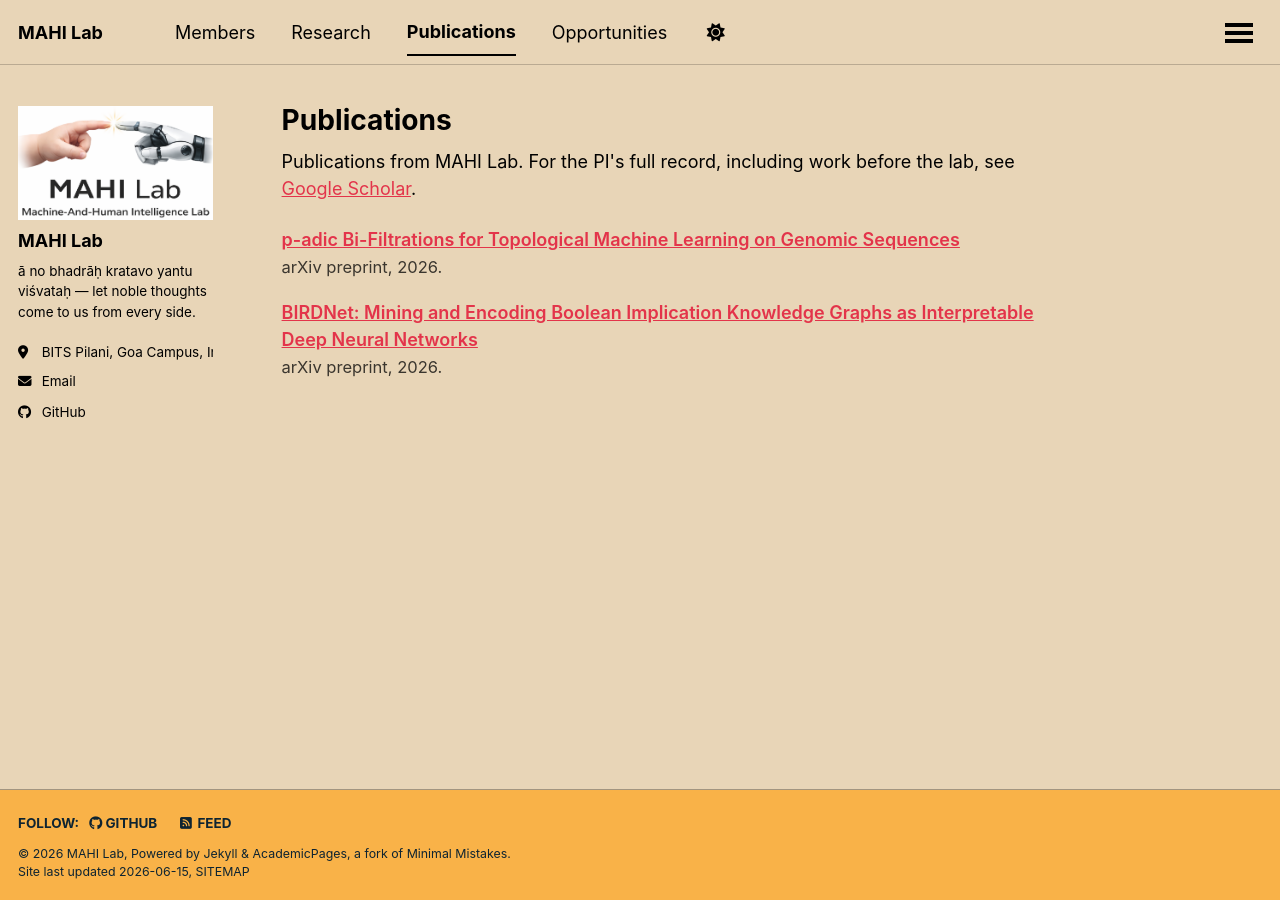
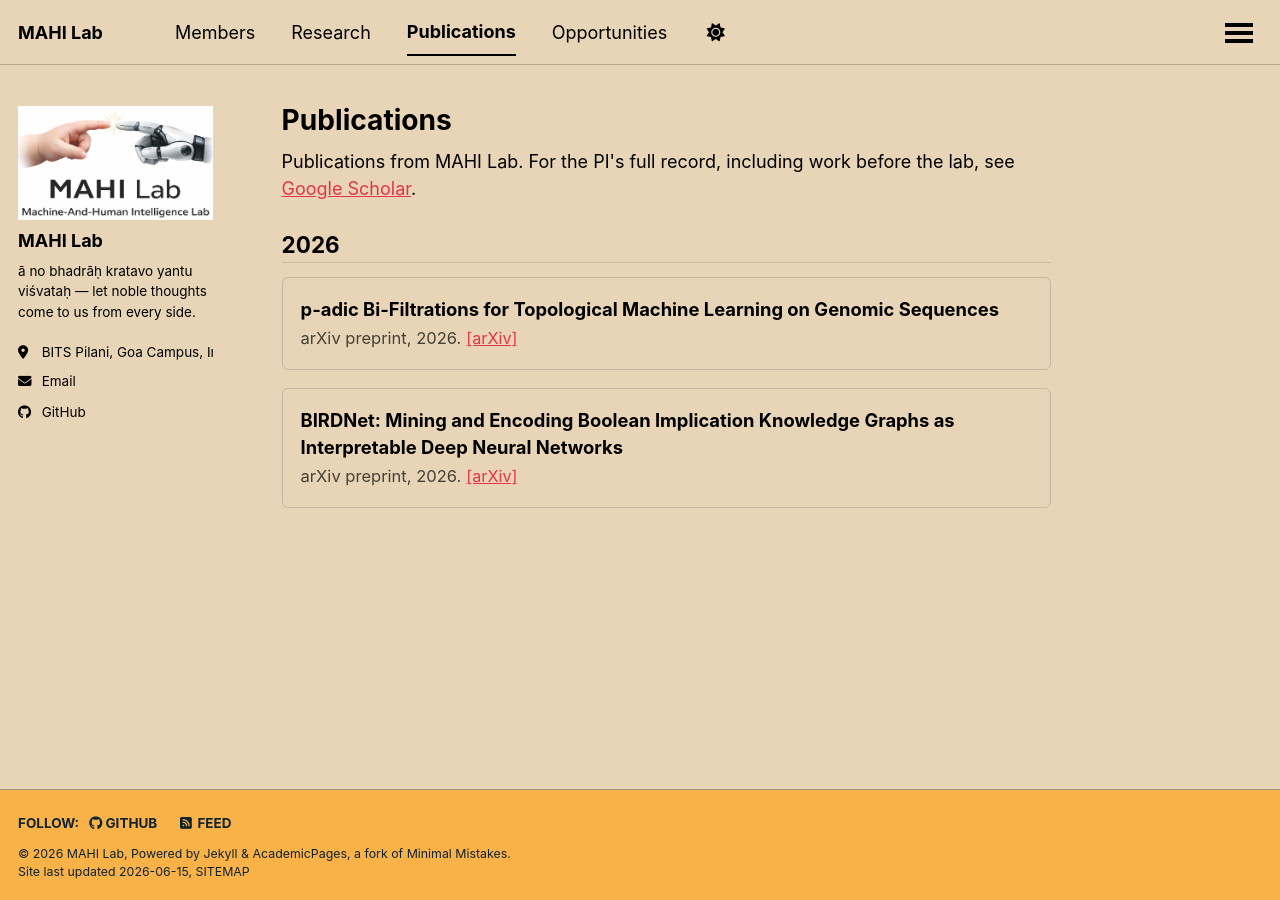
Before and after one commit to MAHI-Group/mahi-group.github.io, a Jekyll site: the page built from _pages/publications.html, in a window 1280 px wide. Built offline with Jekyll 4.4.1, drawn with Linux system fonts in a browser that asks for light colours; a script that is not in the unit is left out.

```diff
--- a/_data/members.yml
+++ b/_data/members.yml
@@ -27,15 +27,17 @@
       Achyuth is working on protein representation learning.
     website: https://www.linkedin.com/in/ramayanam-naga-achyuth-34b550374
     github: https://github.com/CBcoderr
+
   - name: Abhiram S.
     role: Summer Research Student, BGSRP 2026 Program
     photo:
     bio: >
       Abhiram is working on protein representation learning and bioinformatics.
     website: https://rams-info-in.github.io/
-    github:
+    github: https://github.com/rams-info-in
+
   - name: Hitaeshi Sehgal
-    role: Visiting student (online)
+    role: Visiting student (Summer 2026, online)
     photo:
     bio: >
       Hitaeshi is working on protein representation learning.
--- a/_pages/publications.html
+++ b/_pages/publications.html
@@ -8,18 +8,23 @@
 <p>Publications from MAHI Lab. For the PI's full record, including work before the
 lab, see <a href="https://scholar.google.com/citations?user=1ZcwKZEAAAAJ">Google Scholar</a>.</p>
 
-{% if site.publications.size > 0 %}
-<ul style="list-style:none; padding-left:0;">
-{% for post in site.publications reversed %}
-  <li style="margin-bottom:1.1rem;">
-    {% if post.paperurl %}<a href="{{ post.paperurl }}" style="font-weight:600;">{{ post.title }}</a>{% else %}<span style="font-weight:600;">{{ post.title }}</span>{% endif %}<br/>
-    <span style="opacity:0.75; font-size:0.92rem;">{{ post.venue }}{% if post.date %}, {{ post.date | date: "%Y" }}{% endif %}.</span>
-  </li>
+{% assign pubs = site.publications | sort: "date" | reverse %}
+{% assign lastyear = "" %}
+{% for post in pubs %}
+  {% capture year %}{{ post.date | date: "%Y" }}{% endcapture %}
+  {% if year != lastyear %}
+<h2 style="margin-top:1.6rem; margin-bottom:0.8rem; border-bottom:1px solid rgba(128,128,128,0.3); padding-bottom:0.2rem;">{{ year }}</h2>
+    {% assign lastyear = year %}
+  {% endif %}
+<div style="margin-bottom:1rem; padding:1rem; border:1px solid rgba(128,128,128,0.35); border-radius:6px;">
+  <strong style="font-size:1.02rem;">{{ post.title }}</strong><br/>
+  {% if post.authors %}<span style="opacity:0.85; font-size:0.92rem;">{{ post.authors }}</span><br/>{% endif %}
+  <span style="opacity:0.7; font-size:0.92rem;">{{ post.venue }}{% if post.date %}, {{ post.date | date: "%Y" }}{% endif %}.</span>
+  {% if post.paperurl %} <a href="{{ post.paperurl }}" style="font-size:0.9rem;">[{% if post.paperurl contains 'arxiv' %}arXiv{% else %}link{% endif %}]</a>{% endif %}
+</div>
 {% endfor %}
-</ul>
-{% endif %}
 
 <!--
 Add a publication: create _publications/YYYY-MM-DD-slug.md with front matter:
-title, collection: publications, permalink, date, venue, paperurl, citation
+title, authors, collection: publications, permalink, date, venue, paperurl
 -->
```
Also changed, not shown: _publications/2026-05-27-birdnet.md (+1 -0 lines).
